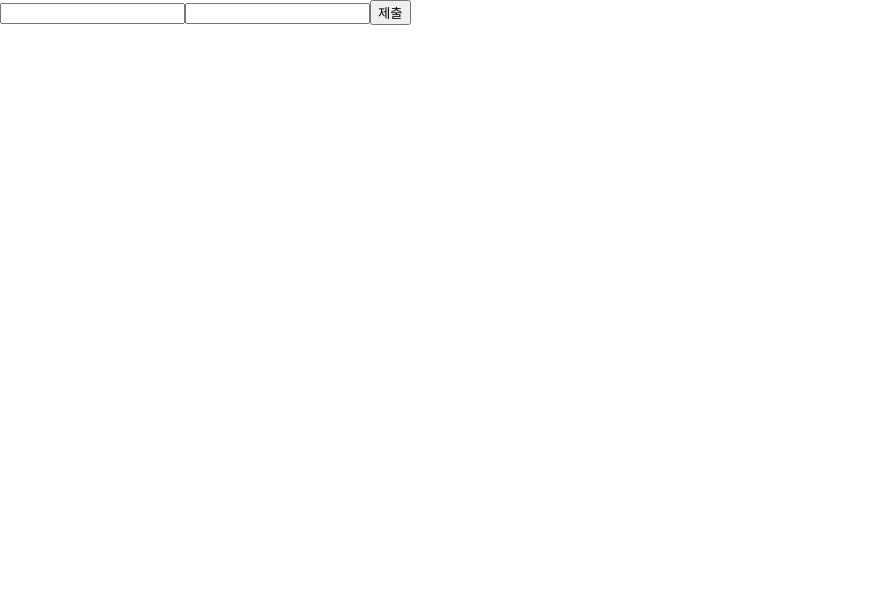
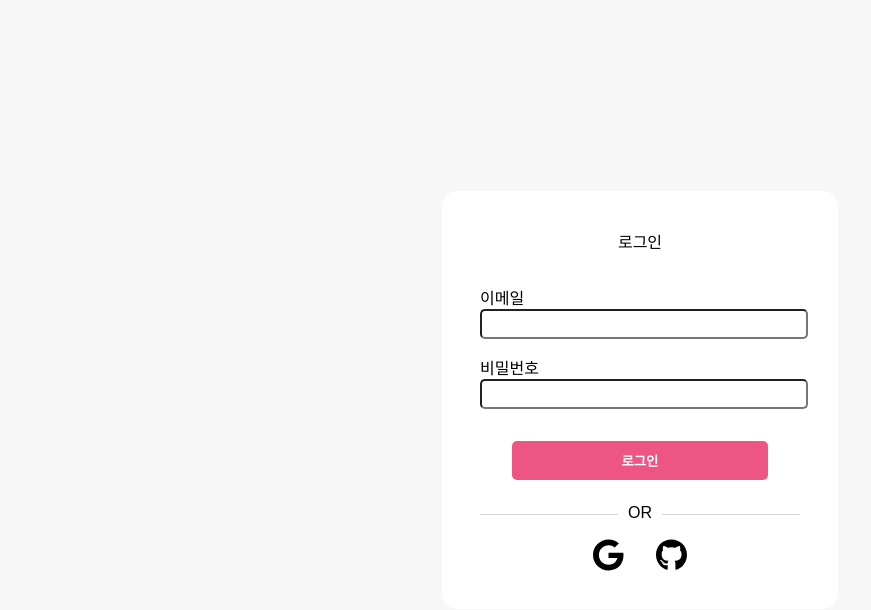
Before and after one commit to Ohjigyun/ai_help_desk, a Next.js app: page /signin in a window 1280 px wide. Shown: the top 610 px of the page, without its empty margins (0-871 px from the left). Built offline with nearby package versions, Linux system fonts and the light colour scheme; a web font is replaced by a local one.

Commit message:
style: signin, signout

```diff
--- a/pages/signin.tsx
+++ b/pages/signin.tsx
@@ -1,7 +1,9 @@
 import React, { useState, useEffect } from 'react'
 import { useRouter } from 'next/router'
 import { auth } from './api/firebase'
-import { signInWithEmailAndPassword } from "firebase/auth";
+import { signInWithEmailAndPassword, GoogleAuthProvider, GithubAuthProvider, signInWithPopup } from 'firebase/auth'
+import { FontAwesomeIcon } from '@fortawesome/react-fontawesome'
+import { faGoogle, faGithub } from '@fortawesome/free-brands-svg-icons'
 import styles from '../styles/Signin.module.css'
 
 export default function Signin() {
@@ -24,6 +26,58 @@ export default function Signin() {
             })
     }
 
+    const googleLogin = () => {
+        const provider = new GoogleAuthProvider()
+
+        signInWithPopup(auth, provider)
+            .then((result) => {
+            // This gives you a Google Access Token. You can use it to access the Google API.
+            const credential = GoogleAuthProvider.credentialFromResult(result);
+            const token = credential?.accessToken;
+            // The signed-in user info.
+            const user = result.user;
+            // IdP data available using getAdditionalUserInfo(result)
+            // ...
+            router.push('/')
+            }).catch((error) => {
+            // Handle Errors here.
+            const errorCode = error.code;
+            const errorMessage = error.message;
+            // The email of the user's account used.
+            const email = error.customData.email;
+            // The AuthCredential type that was used.
+            const credential = GoogleAuthProvider.credentialFromError(error);
+            // ...
+            console.log(error)
+            });
+    }
+
+    const githubLogin = () => {
+        const provider = new GithubAuthProvider()
+
+        signInWithPopup(auth, provider)
+        .then((result) => {
+          // This gives you a GitHub Access Token. You can use it to access the GitHub API.
+          const credential = GithubAuthProvider.credentialFromResult(result);
+          const token = credential?.accessToken;
+
+          // The signed-in user info.
+          const user = result.user;
+          // IdP data available using getAdditionalUserInfo(result)
+          // ...
+          router.push('/')
+        }).catch((error) => {
+          // Handle Errors here.
+          const errorCode = error.code;
+          const errorMessage = error.message;
+          // The email of the user's account used.
+          const email = error.customData.email;
+          // The AuthCredential type that was used.
+          const credential = GithubAuthProvider.credentialFromError(error);
+          // ...
+        });
+    }
+
     useEffect(() => {
         const user = auth.currentUser
 
@@ -34,22 +88,40 @@ export default function Signin() {
     })
 
     return (
-        <div>
+        <div className={styles.container}>
+            <div className={styles.formBox}>
+                <div className={styles.header}>로그인</div>
                 <form onSubmit={submitHandler}>
+                    <div className={styles.emailBox}>
+                        <div>이메일</div>
                         <input
+                            className={styles.email}
                             type='text'
                             name="email"
                             value={email}
                             onChange={(e) => setEmail(e.target.value)}
                         />
+                    </div>
+                    <div className={styles.passwordBox}>
+                        <div>비밀번호</div>
                             <input
+                                className={styles.password}
                                 type='password'
                                 name="password"
                                 value={password}
                                 onChange={(e) => setPassword(e.target.value)}
                             />
-                <button>제출</button>
+                    </div>
+                    <div className={styles.buttonBox}>
+                        <button className={styles.signupButton}>로그인</button>
+                    </div>
                 </form>
+                <div className={styles.line}><span className={styles.lineText}> OR </span></div>
+                <div className={styles.socialBox}>
+                    <FontAwesomeIcon className={styles.faGoogle} icon={faGoogle} size='2x' onClick={googleLogin}/>
+                    <FontAwesomeIcon className={styles.faGithub} icon={faGithub} size='2x' onClick={githubLogin}/>
+                </div>
+            </div>
         </div>
     )
 }
--- a/pages/signup.tsx
+++ b/pages/signup.tsx
@@ -114,7 +114,7 @@ export default function Signup() {
                         />
                     </div>
                     <div className={styles.buttonBox}>
-                        <button className={styles.signupButton}>제출</button>
+                        <button className={styles.signupButton}>회원 가입</button>
                     </div>
                 </form>
                 <div className={styles.line}><span className={styles.lineText}> OR </span></div>
--- a/styles/Signin.module.css
+++ b/styles/Signin.module.css
@@ -6,3 +6,84 @@
     min-height: 100vh;
     background-color: #f7f7f7;
 }
+
+.formBox {
+    min-width: 25%;
+    padding: 3%;
+    border-radius: 15px;
+    background-color: #fff;
+}
+
+.header {
+    text-align: center;
+    margin-bottom: 2rem;
+}
+
+.emailBox {
+    margin-bottom: 1rem;
+}
+
+.email {
+    width: 100%;
+    border-radius: 5px;
+    min-height: 1.5rem;
+}
+
+.passwordBox {
+    margin-bottom: 2rem;
+}
+
+.password {
+    width: 100%;
+    min-height: 1.5rem;
+    border-radius: 5px;
+}
+
+.buttonBox {
+    margin-bottom: 1rem;
+    display: flex;
+    justify-content: center;
+    align-items: center;
+}
+
+.signupButton {
+    color: #fff;
+    font-weight: bold;
+    width: 80%;
+    padding: 10px;
+    border-radius: 5px;
+    border: none;
+    background-color: #ED5684;
+    margin-bottom: 1rem;
+    cursor: pointer;
+}
+
+.line {
+    width: 100%;
+    text-align: center;
+    border-bottom: 1px solid #d4d4d4;
+    line-height: 0.1em;
+    margin: 10px 0 20px;
+}
+
+.lineText {
+    padding: 0 10px;
+    background-color: #fff;
+}
+
+.socialBox {
+    margin-top: 1.5rem;
+    display: flex;
+    justify-content: center;
+    align-items: center;
+}
+
+.faGoogle {
+    margin: 0 1rem;
+    cursor: pointer;
+}
+
+.faGithub {
+    margin: 0 1rem;
+    cursor: pointer;
+}
--- a/styles/Signout.module.css
+++ b/styles/Signout.module.css
@@ -12,3 +12,44 @@
     height: 30%;
     border-radius: 50%;
 }
+
+.Box {
+    display: flex;
+    flex-direction: column;
+    justify-content: center;
+    align-items: center;
+    width: 20%;
+    background-color: #fff;
+    border-radius: 20px;
+    padding: 2rem;
+    margin-top: 2rem;
+}
+
+.buttonBox {
+    display: flex;
+    justify-content: center;
+    align-items: center;
+    width: 100%;
+}
+
+.stateText {
+    margin-top: 1rem;
+}
+
+.questionText {
+    margin-bottom: 1rem;
+}
+
+.button {
+    color: #fff;
+    font-weight: bold;
+    min-width: 5rem;
+    width: 10%;
+    padding: 10px;
+    border-radius: 5px;
+    border: none;
+    background-color: #ED5684;
+    margin-bottom: 1rem;
+    margin: 0.5rem;
+    cursor: pointer;
+}
```
Also changed, not shown: pages/signout.tsx (+9 -4 lines). Lines whose indentation alone changed are shown as unchanged.
